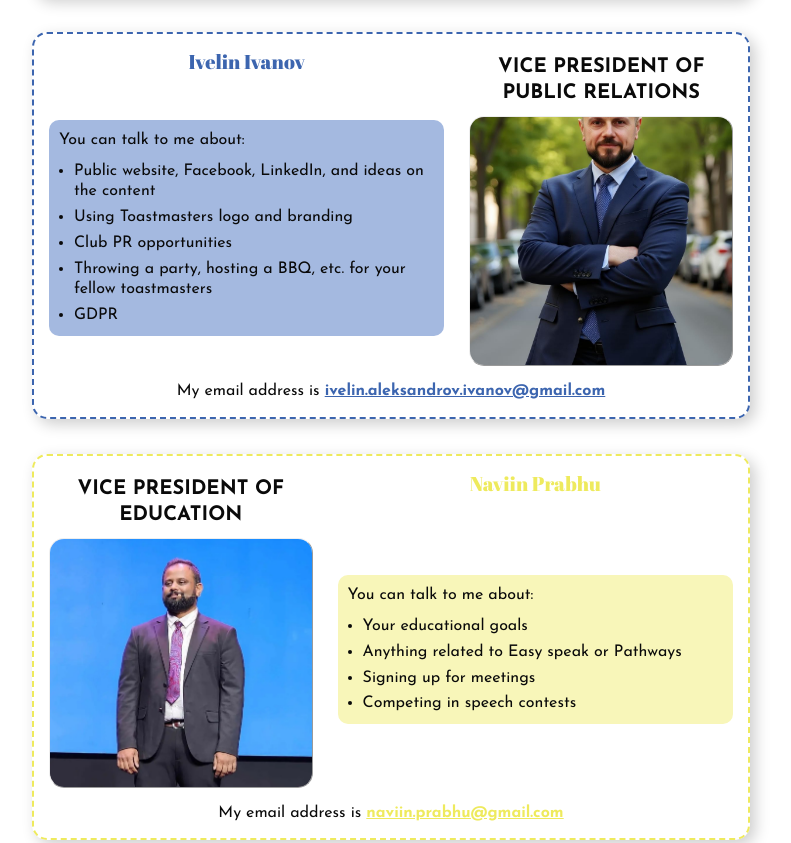
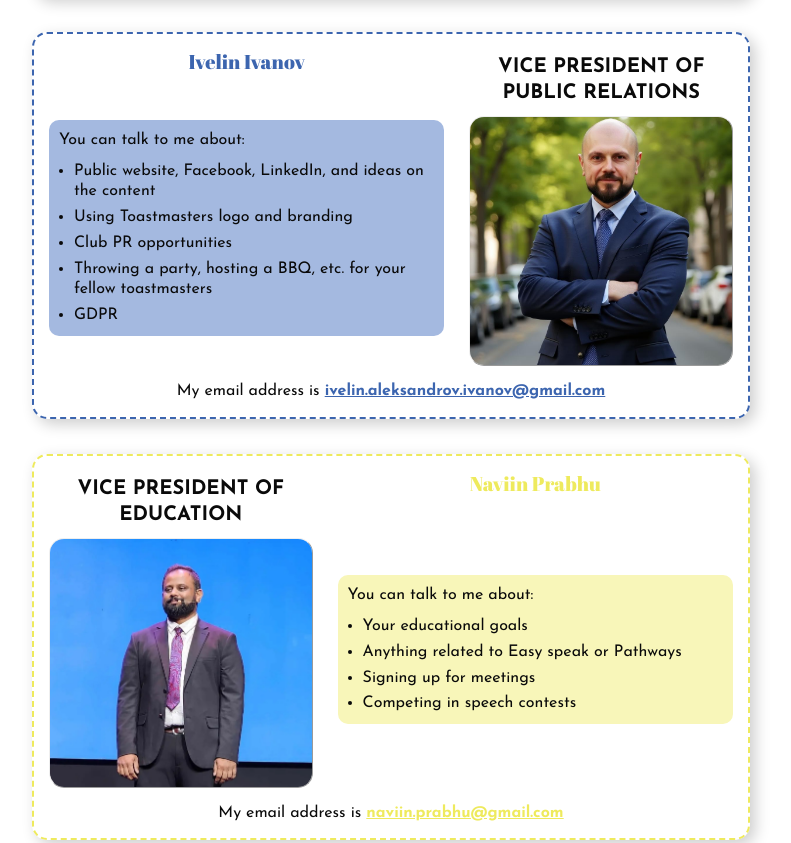
Before and after one commit to Jitka-Badhan/amsterdam-early-bird-toastmasters-club, an Eleventy site: page about-us.html in a window 1280 px wide. Shown: the part 3543-4386 px from the top of the page, without its empty margins (96-887 px from the left). Built offline with nearby package versions, Linux system fonts and the light colour scheme; Eleventy itself is replaced by a stand-in of ours; files that its build step writes are made by us from their sources.

Commit message:
Set per-officer object-position for correct face framing
Full-body and landscape shots (Ivo, Naviin, Sergey) were cropping faces out with the global center default. Added objectPosition field to each officer in officers.json and applied it as an inline style in the template.

Co-Authored-By: Claude Sonnet 4.6 <noreply@anthropic.com>

```diff
--- a/_data/officers.json
+++ b/_data/officers.json
@@ -3,6 +3,7 @@
         "name": "Tatiana Sorokvasha",
         "function": "President",
         "photo": "Tatiana.png",
+        "objectPosition": "center 20%",
         "email": "levush.co@gmail.com",
         "talkabout": ["Most club related things (if you don't know whom you should ask, ask the President and even if you know whom to ask but the person is unavailable, ask the President)", "Exchanges with other Clubs", "Ideas for the Club gatherings (especially the 5th Saturdays of the month)", "Leadership skills / opportunities"]
     },
@@ -10,6 +11,7 @@
         "name": "Nour Alhorany",
         "function": "Vice President Membership",
         "photo": "Nur.png",
+        "objectPosition": "center 15%",
         "email": "eng.nurhorany@gmail.com",
         "talkabout": ["Bringing a friend/co-worker to one of our gatherings", "All things related to your membership status", "Not being able to attend gatherings for an extended period of time", "Offering your help greeting guests", "Suggestions + feedback for improving our gatherings", "GDPR questions", "Membership fees"]
     },
@@ -17,6 +19,7 @@
         "name": "Ivelin Ivanov",
         "function": "Vice President of Public Relations",
         "photo": "Ivo.jpeg",
+        "objectPosition": "center top",
         "email": "ivelin.aleksandrov.ivanov@gmail.com",
         "talkabout": ["Public website, Facebook, LinkedIn, and ideas on the content", "Using Toastmasters logo and branding", "Club PR opportunities", "Throwing a party, hosting a BBQ, etc. for your fellow toastmasters", "GDPR"]
     },
@@ -24,6 +27,7 @@
         "name": "Naviin Prabhu",
         "function": "Vice President of Education",
         "photo": "Naviin.jpg",
+        "objectPosition": "center top",
         "email": "naviin.prabhu@gmail.com",
         "talkabout": ["Your educational goals", "Anything related to Easy speak or Pathways", "Signing up for meetings", "Competing in speech contests"]
     },
@@ -31,6 +35,7 @@
         "name": "Anushka Deshpande",
         "function": "Treasurer",
         "photo": "Anushka.jpg",
+        "objectPosition": "center 20%",
         "email": "anushka26f@gmail.com",
         "talkabout": ["Money", "Planned expenses", "Reimbursements"]
     },
@@ -38,6 +43,7 @@
         "name": "Michal Gordon",
         "function": "Secretary",
         "photo": "Michael.jpg",
+        "objectPosition": "center 20%",
         "email": "michaldg@gmail.com",
         "talkabout": ["Club meetings minutes, club business", "Officers meeting minutes, agreements made", "GDPR", "Public speaking", "Pathways approvals (I'm VPE's back-up in BaseCamp)"]
     },
@@ -45,6 +51,7 @@
         "name": "Henry Philip Duggan",
         "function": "Sergeant at Arms",
         "photo": "Henry.jpeg",
+        "objectPosition": "center 15%",
         "email": "Henry.duggan@icloud.com",
         "talkabout": ["Extra time", "Online meeting settings", "Room set-up", "Stationery at meeting", "Projector usage", "Setting-up boards / flip-overs", "Gathering roles / what's expected"]
     },
@@ -52,6 +59,7 @@
         "name": "Sergey Garchenko",
         "function": "Sergeant at Arms",
         "photo": "Sergey.jpg",
+        "objectPosition": "70% 30%",
         "email": "sergey_garchenko@hotmail.com",
         "talkabout": ["Extra time", "Online meeting settings", "Room set-up", "Stationery at meeting", "Projector usage", "Setting-up boards / flip-overs", "Gathering roles / what's expected"]
     }
--- a/_includes/partials/officer.njk
+++ b/_includes/partials/officer.njk
@@ -3,7 +3,7 @@
         <div class="officer__side officer__side--narrow">
             <div class="officer__function">{{ officer.function }}</div>
             <div class="officer__img--wrapper">
-                <img class="officer__img" src="/assets/images/officers/{{ officer.photo }}" alt="{{ officer.name }}'s photo" />
+                <img class="officer__img" src="/assets/images/officers/{{ officer.photo }}" alt="{{ officer.name }}'s photo" style="object-position: {{ officer.objectPosition or 'center' }}" />
             </div>
         </div>
 
```
